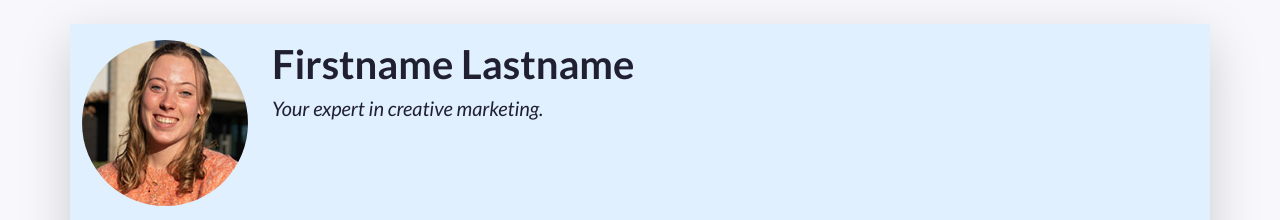
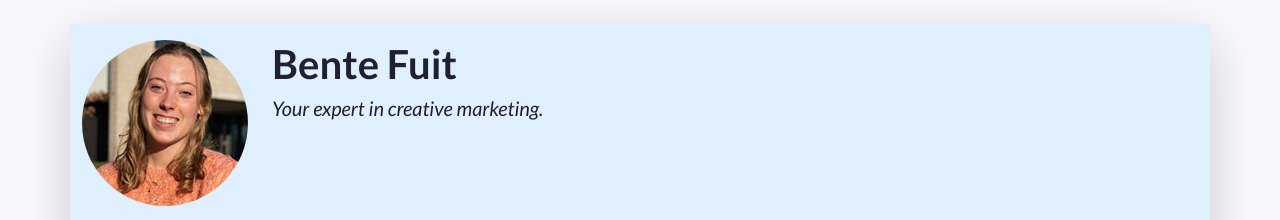
Before and after one commit to Bente-Fuit/PRJ4_2324_class3_bentefuit, a plain HTML site: page index.html in a window 1280 px wide. Shown: the top 220 px of the page. Drawn offline with nearby package versions, Linux system fonts and the light colour scheme.

Commit message:
name change
name changed to Bente Fuit

```diff
--- a/index.html
+++ b/index.html
@@ -49,7 +49,7 @@
           A container to wrap around your name and tagline. Full-width at small size, then columns of increasing size.
         -->
         <div class="col-12 col-sm-8 col-md-9 col-lg-10 my-3 header-content">
-          <h1 class="fw-bolder">Firstname Lastname</h1>
+          <h1 class="fw-bolder">Bente Fuit</h1>
           <h5 class="fst-italic tagline">Your expert in creative marketing.</h5>
         </div>
       </header>
```
